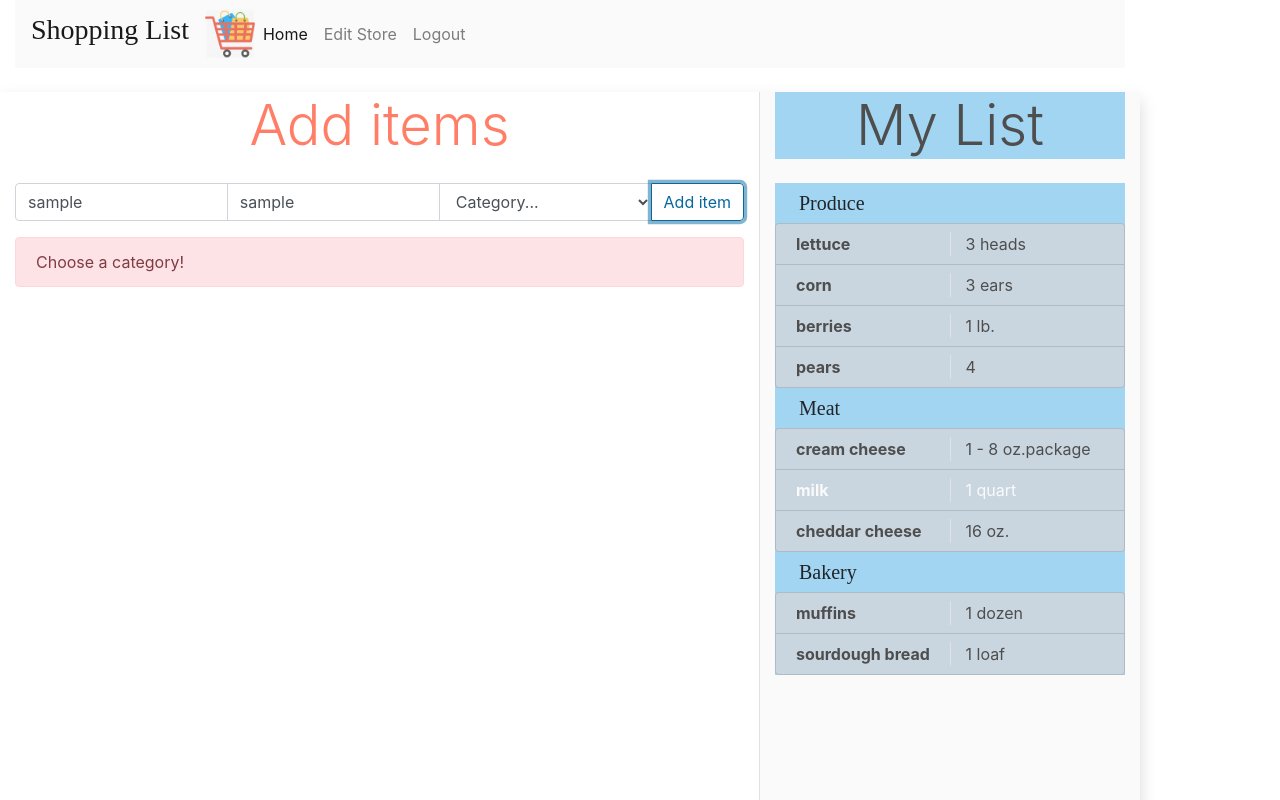
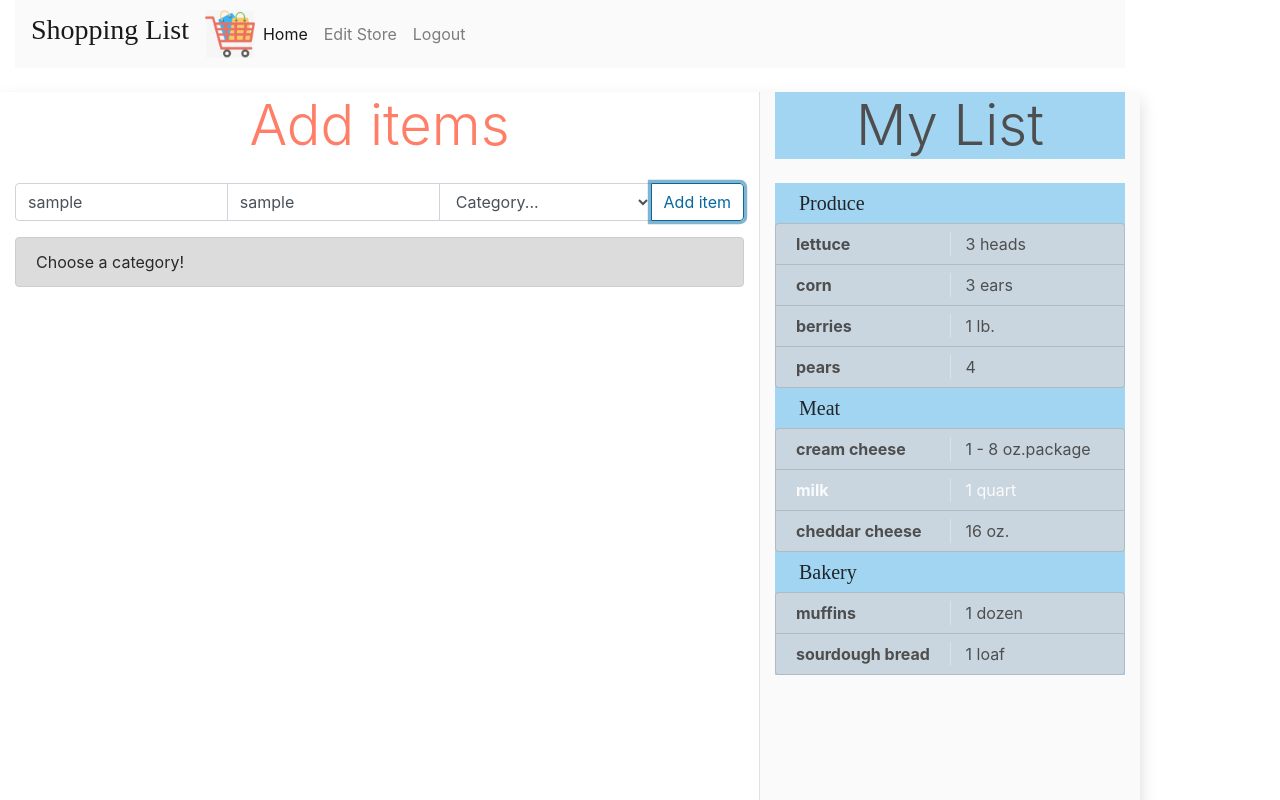
Before and after one commit to rixong/shopping-list-spa, a React (Create React App) app: page / in a window 1280 px wide. Both pictures are taken after typing "Sample", "Sample" into the empty fields and a click on the button "Add item". Built offline with nearby package versions, Linux system fonts and the light colour scheme; a web font is replaced by a local one.

Commit message:
Alert format

```diff
--- a/src/components/Alert.js
+++ b/src/components/Alert.js
@@ -3,7 +3,7 @@ import { connect } from 'react-redux';
 
 const Alert = ({ notification }) => {
   return (
-    <div className="alert alert-danger" role="alert">
+    <div className="alert alert-dark" role="alert">
       {notification.message}
     </div>
   )
```
